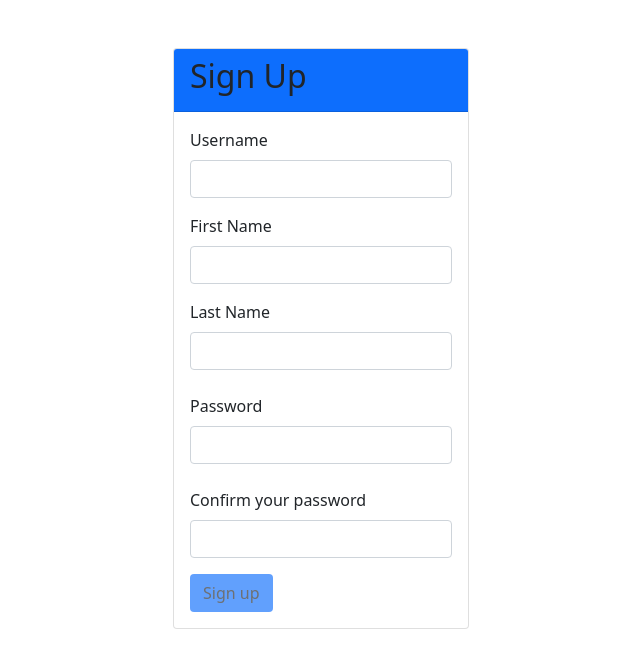
After one commit to TiHedze/praksa-portal, a PHP site: page /view/register/register.php in a window 1280 px wide. The commit adds this page. Shown: the top 668 px of the page, without its empty margins (319-959 px from the left). Run offline with PHP 8.4, Linux system fonts and the light colour scheme.

Commit message:
created login and register screens need to implement on the backend

```diff
--- a/src/model/DB.class.php
+++ b/src/model/DB.class.php
@@ -13,7 +13,7 @@ class DB
         {
             try
             {
-                DB::$instance = new PDO("");
+                DB::$instance = new PDO("mysql:host=rp2.studenti.math.hr;dbname=hedzet;charset=utf8","student", "pass.mysql");
                 DB::$instance-> setAttribute(PDO::ATTR_ERRMODE, PDO::ERRMODE_EXCEPTION);
             }
             catch(PDOException $exception)
--- a/src/view/core/_header.php
+++ b/src/view/core/_header.php
@@ -1,8 +1,10 @@
 <!DOCTYPE html>
 <html>
-    <head>
-        <title><?php echo $data["title"];?></title>
-        <script src=<?php echo $data["script"];?>></script>
-        <link rel="stylesheet" href=<?php echo $data["css"];?>>
-    </head>
-    <body>
+
+<head>
+    <title><?php echo $title; ?></title>
+    <!--<script src=<?php #echo $data["script"]; ?>></script>-->
+    <link href="https://cdn.jsdelivr.net/npm/bootstrap@5.0.2/dist/css/bootstrap.min.css" rel="stylesheet" integrity="sha384-EVSTQN3/azprG1Anm3QDgpJLIm9Nao0Yz1ztcQTwFspd3yD65VohhpuuCOmLASjC" crossorigin="anonymous">
+</head>
+
+<body>
--- /dev/null
+++ b/src/view/register/register.php
@@ -0,0 +1,61 @@
+<?php
+$title = "Register";
+require_once __DIR__ . '/../core/_header.php'; ?>
+<div class="container w-25">
+    <div class="card mt-5 rounded-4">
+        <div class="card-header bg-primary">
+            <h2 class="card-title">Sign Up</h2>
+        </div>
+        <div class="card-body">
+            <form action="index.php?rt=login/register" method="POST" class="needs-validation">
+                <div class="mb-3">
+                    <label for="username" class="form-label">Username</label>
+                    <input id="username" class="form-control" type="text" required>
+                </div>
+                <div class="mb-3">
+                    <label for="name" class="form-label">First Name</label>
+                    <input id="name" class="form-control" type="text" required>
+                </div>
+                <div class="mb-3">
+                    <label for="lastname" class="form-label">Last Name</label>
+                    <input id="lastname" class="form-control" type="text" required>
+                </div>
+                <div class="mb-3">
+                    <label for="password" class="form-label mt-2">Password</label>
+                    <input id="password" class="form-control" type="password" required>
+                </div>
+                <div class="mb-3">
+                    <label for="password-confirm" class="form-label mt-2">Confirm your password</label>
+                    <input id="password-confirm" class="form-control" type="password" required>
+                </div>
+                <button id="submit" type="submit" class="btn bg-primary">Sign up</button>
+            </form>
+            <script>
+                document.addEventListener('DOMContentLoaded', () => {
+                    const pass = document.getElementById('password');
+                    const passConfirm = document.getElementById('password-confirm');
+                    const btn = document.getElementById('submit');
+                    btn.disabled = true;
+
+                    const forms = document.querySelectorAll('needs-validation');
+                    forms.forEach(form => form.addEventListener('submit', (event) => {
+                        if (!form.checkValidity()) {
+                            event.preventDefault()
+                            event.stopPropagation()
+                        }
+
+                        form.classList.add('was-validated')
+                    }, false));
+
+                    passConfirm.addEventListener('keyup', (event) => {
+                        btn.disabled = true;
+                        if (event.target.value === pass.value) {
+                            btn.disabled = false;
+                        }
+                    });
+                });
+            </script>
+        </div>
+    </div>
+</div>
+<?php require_once __DIR__ . "/../core/_footer.php"; ?>
```
Also changed, not shown: src/controller/loginController.php (+9 -3 lines), src/index.php (+4 -3 lines), src/view/login/login.php (+42 -10 lines).
